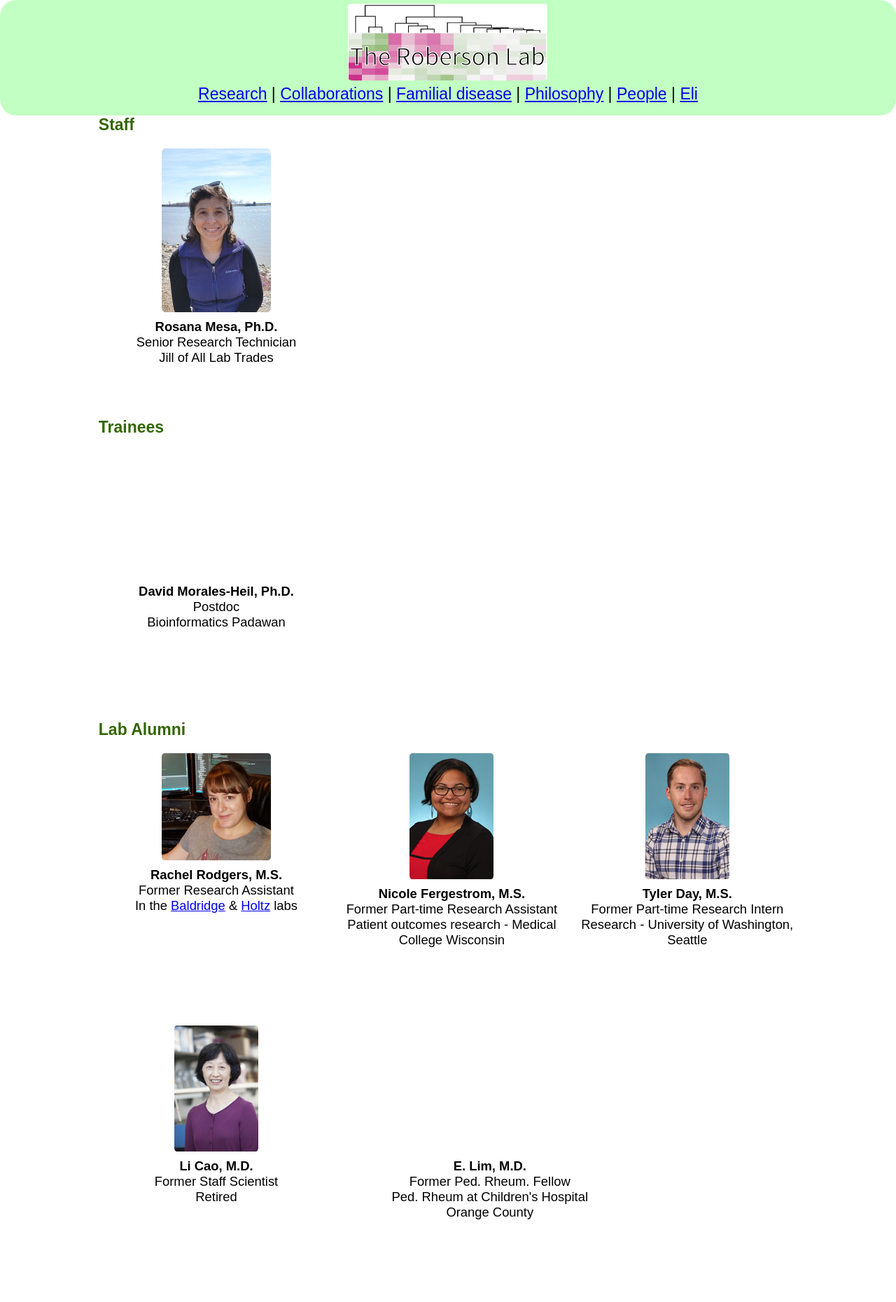
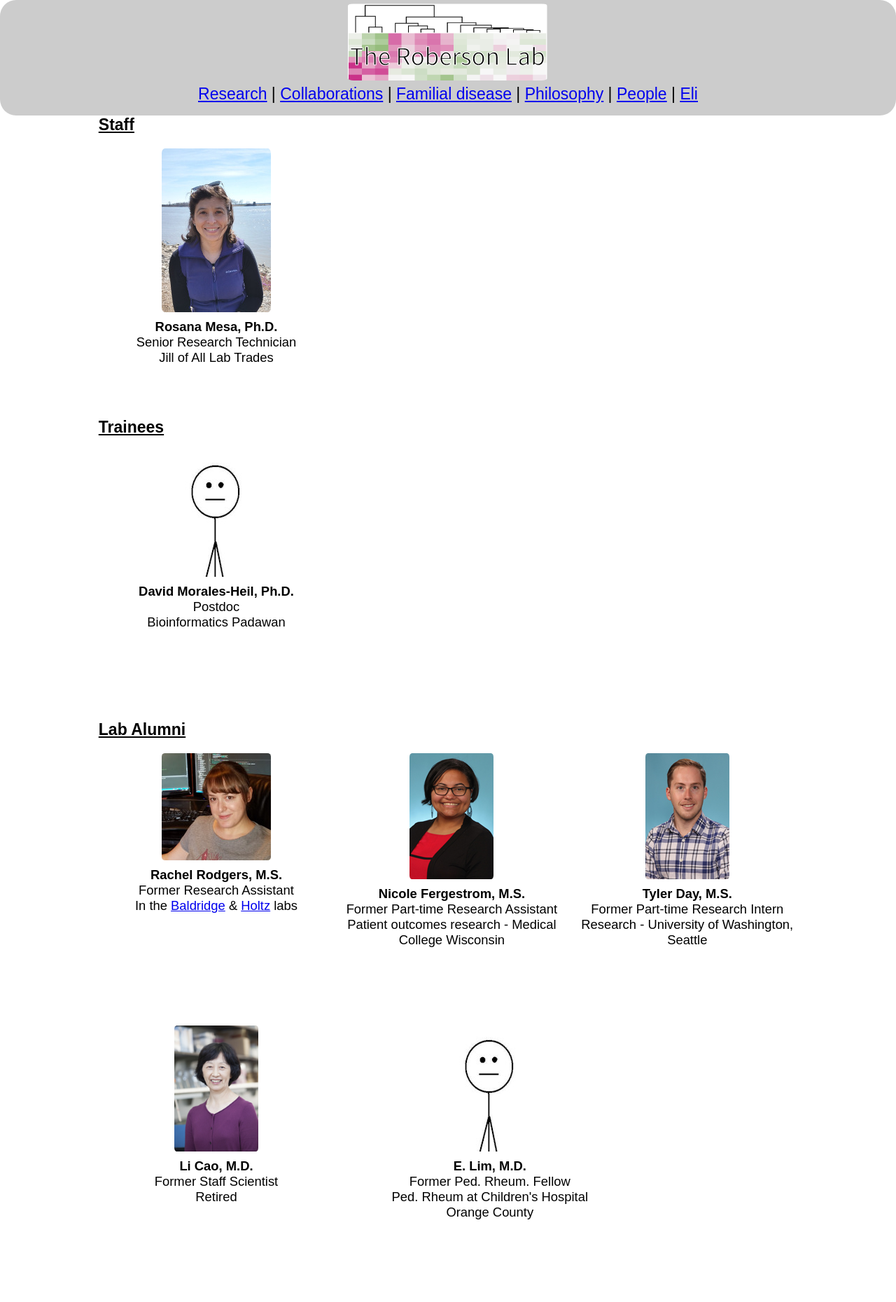
Before and after one commit to RobersonLab/RobersonLab.github.io, a Jekyll site: the page built from people.md, in a window 1280 px wide. Shown: the whole page at 70% size. Built offline with Jekyll 4.4.1, drawn with Linux system fonts in a browser that asks for light colours.

Commit message:
1) Changed color scheme for headings. 2) Changed header background. 3) Updated placeholder for no pictures

```diff
--- a/css/main.css
+++ b/css/main.css
@@ -6,21 +6,32 @@ body {
 
 h1, h2, h3, h4, h5, h6 {
 	font-family: sans-serif;
-	font-size: 0.95em;
 }
 
+/*
+h1, h2, h3, h4, h5, h6 {
+	color: #000000;
+}
+*/
 
 h1 {
-	color: #336600;
+	font-size: 1.0em;
+	font-weight: bold;
+	text-decoration: underline;
 }
 
-h2, h3, h4, h5, h6 {
-	color: #0000CC;
+h2 {
+	font-size: 0.95em;
+	font-weight: normal;
+	text-decoration: underline;
 }
 
 h3 {
-	text-decoration: underline;
+	font-size: 0.90em;
+	font-weight: normal;
+	font-style: italic;
 }
+
 
 .center {
 	text-align: center;
@@ -39,7 +50,7 @@ img {
 
 	text-align: center;
 	font-size: 1.0em;
-	background-color: #C2FFC2; /*#CCFF99;*/
+	background-color: #cccccc; /*#8c8c8c; #CCFF99;*/
 	border-radius: 1em;
 
 	width: 98%;
--- a/people.md
+++ b/people.md
@@ -24,7 +24,7 @@ description: Current and past members of the Roberson lab
 <h1 id="h1nopad">Trainees</h1>
 	<div class="people">
 		<div>
-			<img src="images/people/blank.jpg" alt="D. Morales-Heil lab picture" width="120px" height="180px">
+			<img src="images/people/no_picture.jpg" alt="D. Morales-Heil lab picture" width="120px" height="180px">
 			<div class="person_descript">
 				<span class="reverse"> <strong>.D.hP ,lieH-selaroM divaD</strong> </span><br>
 				Postdoc<br>
@@ -87,7 +87,7 @@ description: Current and past members of the Roberson lab
 
 	<div class="people">
 		<div>
-			<img src="images/people/blank.jpg" alt="E. Lim's lab picture" width="120px" height="180px">
+			<img src="images/people/no_picture.jpg" alt="E. Lim's lab picture" width="120px" height="180px">
 			<div class="person_descript">
 				<span class="reverse"> <strong>.D.M ,miL .E</strong></span><br>
 				Former Ped. Rheum. Fellow<br>
```
Also changed, not shown: images/people/blank.jpg (deleted), images/people/no_picture.jpg (added).
